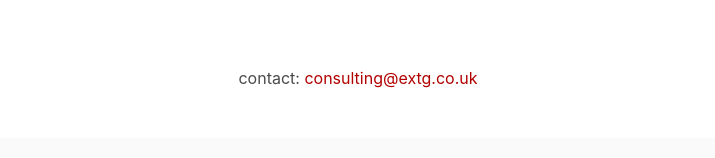
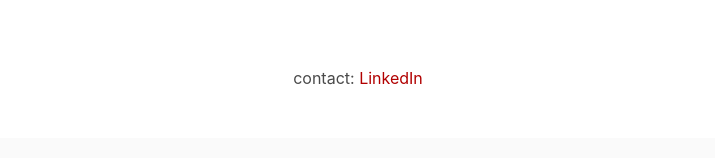
Before and after one commit to grahamrb/extg.github.io, a plain HTML site: page index.html in a window 1280 px wide. Shown: the part 544-702 px from the top of the page, without its empty margins (282-997 px from the left). Drawn offline with nearby package versions, Linux system fonts and the light colour scheme.

Commit message:
update contact to LinkedIn link

```diff
--- a/index.html
+++ b/index.html
@@ -80,7 +80,7 @@
     </div>
   </section>
   <section class="section pt-3">
-      <div class="has-text-centered"><p>contact: <a href="mailto:consulting@extg.co.uk" style="color: rgb(177, 0, 0);">consulting@extg.co.uk</a></p></div>
+      <div class="has-text-centered"><p>contact: <a href="http://linkedin.com/company/extg-ltd/" style="color: rgb(177, 0, 0);">LinkedIn</a></p></div>
   </section>
   <footer class="footer">
       <div class="has-text-centered">
```
